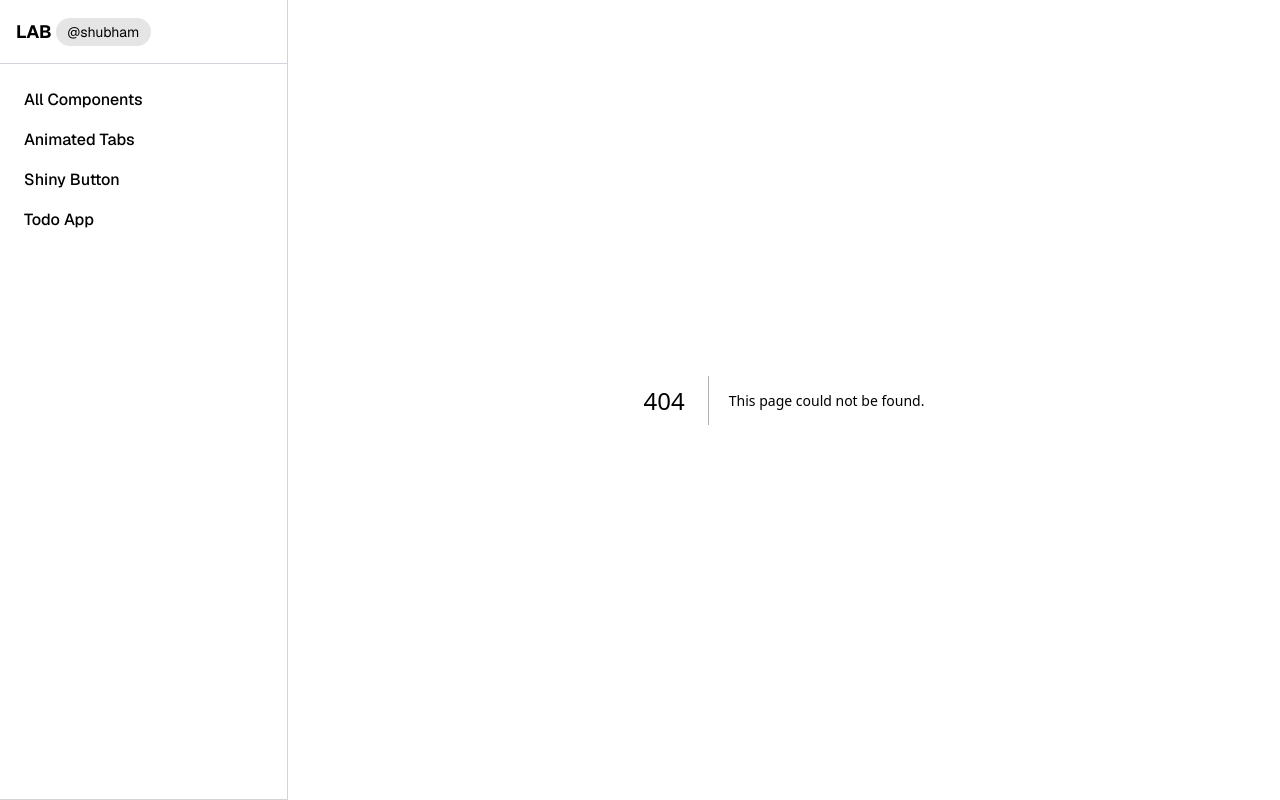
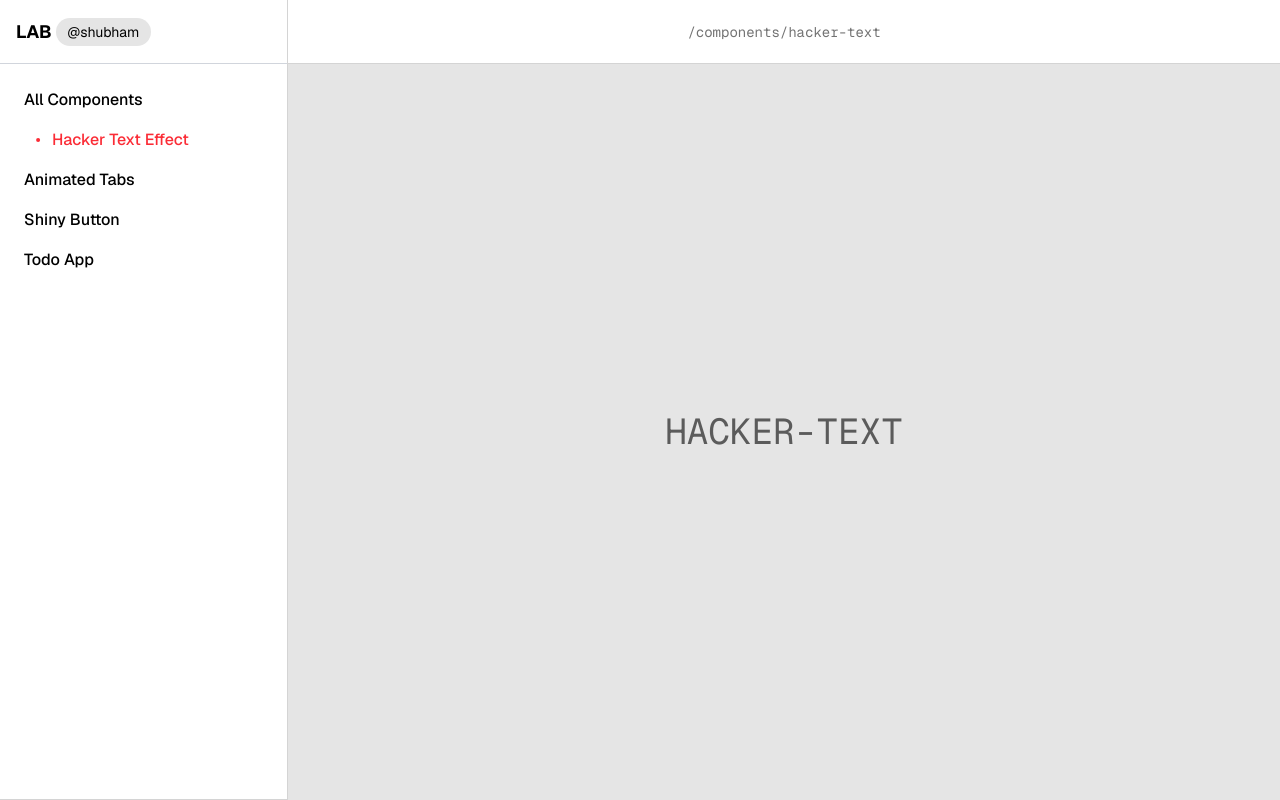
Before and after one commit to Shubham-yelekar/lab, a Next.js app: page /components/hacker-text in a window 1280 px wide. Before the commit this address had no page. Built offline with nearby package versions, Linux system fonts and the light colour scheme.

Commit message:
hacker text done

```diff
--- /dev/null
+++ b/src/app/components/hacker-text/HackerText.tsx
@@ -0,0 +1,28 @@
+"use client";
+import React from "react";
+import { motion } from "motion/react";
+import { Geist_Mono } from "next/font/google";
+import { useScrambledText } from "./useScrambled";
+
+const geistMono = Geist_Mono({
+  variable: "--font-geist-mono",
+  subsets: ["latin"],
+});
+
+const HackerText = () => {
+  const { text, scramble, stopScramble } = useScrambledText("Hacker-Text");
+  return (
+    <motion.span
+      onMouseEnter={scramble}
+      onMouseLeave={stopScramble}
+      initial={{ opacity: 0.6 }}
+      whileHover={{ opacity: 1 }}
+      transition={{ duration: 0.3 }}
+      className={`${geistMono.className}`}
+    >
+      {text}
+    </motion.span>
+  );
+};
+
+export default HackerText;
--- /dev/null
+++ b/src/app/components/hacker-text/page.tsx
@@ -0,0 +1,15 @@
+import React from "react";
+import HackerText from "./HackerText";
+
+const page = () => {
+  return (
+    <div
+      className="relative  bg-neutral-200 h-full flex items-center justify-center text-4xl uppercase cursor-pointer"
+      style={{ height: "calc(100vh - 4rem)" }}
+    >
+      <HackerText />
+    </div>
+  );
+};
+
+export default page;
--- /dev/null
+++ b/src/app/components/hacker-text/useScrambled.ts
@@ -0,0 +1,44 @@
+import { useEffect, useRef, useState } from "react";
+
+const CHARS = "ABCDEFGHIJKLMNOPQRSTUVWXYZ";
+
+export const useScrambledText = (
+  targetText: string,
+  cyclesPerLetter = 2,
+  ShuffleTime = 50
+) => {
+  const [text, setText] = useState(targetText);
+  const intervalRef = useRef<ReturnType<typeof setInterval> | null>(null);
+
+  const scramble = () => {
+    let pos = 0;
+
+    intervalRef.current = setInterval(() => {
+      const scrambled = targetText
+        .split("")
+        .map((char, index) => {
+          if (pos / cyclesPerLetter > index) return char;
+          return CHARS[Math.floor(Math.random() * CHARS.length)];
+        })
+        .join("");
+      setText(scrambled);
+      pos++;
+      if (pos >= targetText.length * cyclesPerLetter) {
+        stopScramble();
+      }
+    }, ShuffleTime);
+  };
+
+  const stopScramble = () => {
+    clearInterval(intervalRef.current || undefined);
+    setText(targetText);
+  };
+
+  useEffect(() => {
+    return () => {
+      clearInterval(intervalRef.current || undefined);
+    };
+  }, []);
+
+  return { text, scramble, stopScramble };
+};
--- a/src/app/ui/Links.ts
+++ b/src/app/ui/Links.ts
@@ -2,6 +2,10 @@ export const pageLinks = [
   {
     name: "All Components",
     href: "/",
+  },
+  {
+    name: "Hacker Text Effect",
+    href: "/components/hacker-text",
   },
   {
     name: "Animated Tabs",
```
